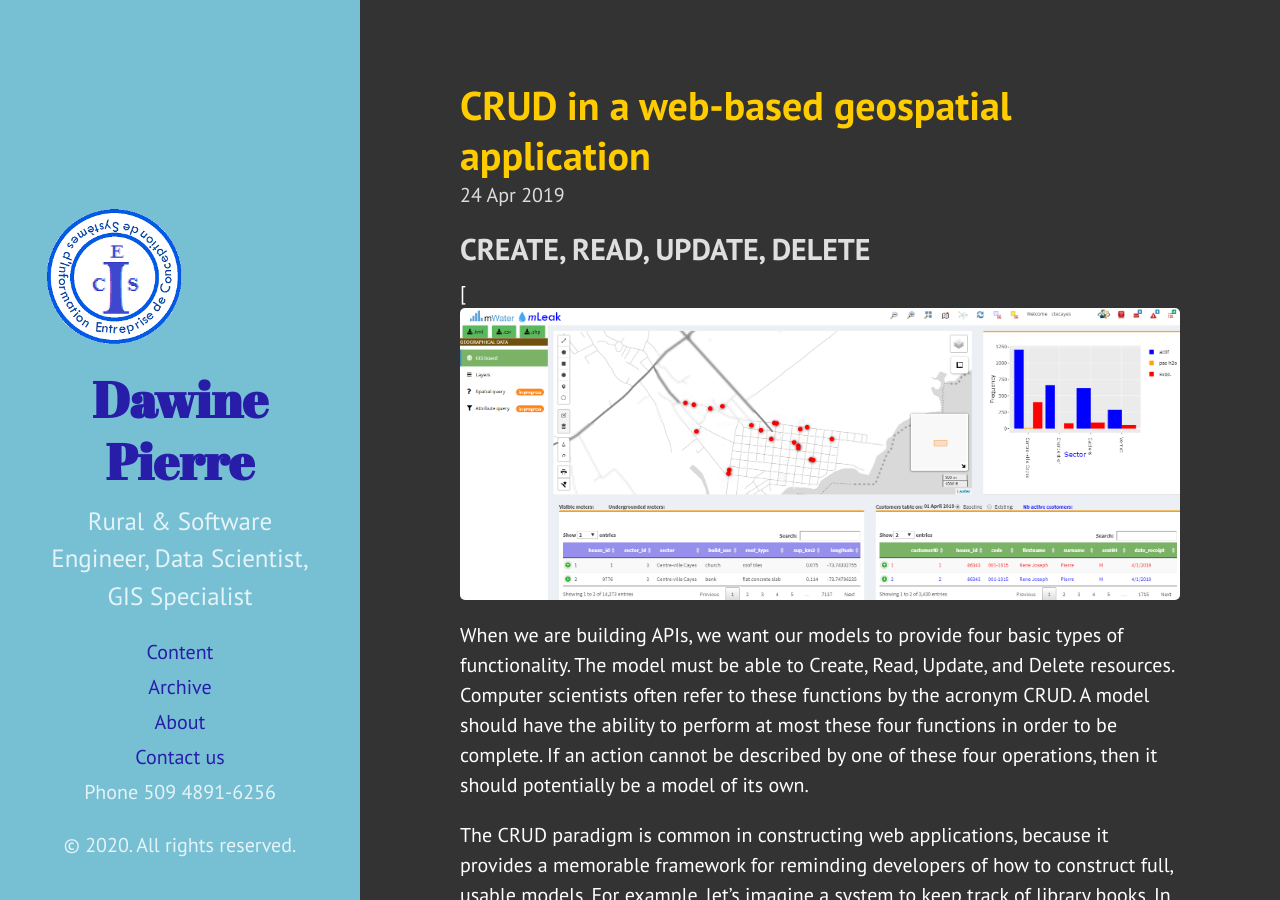
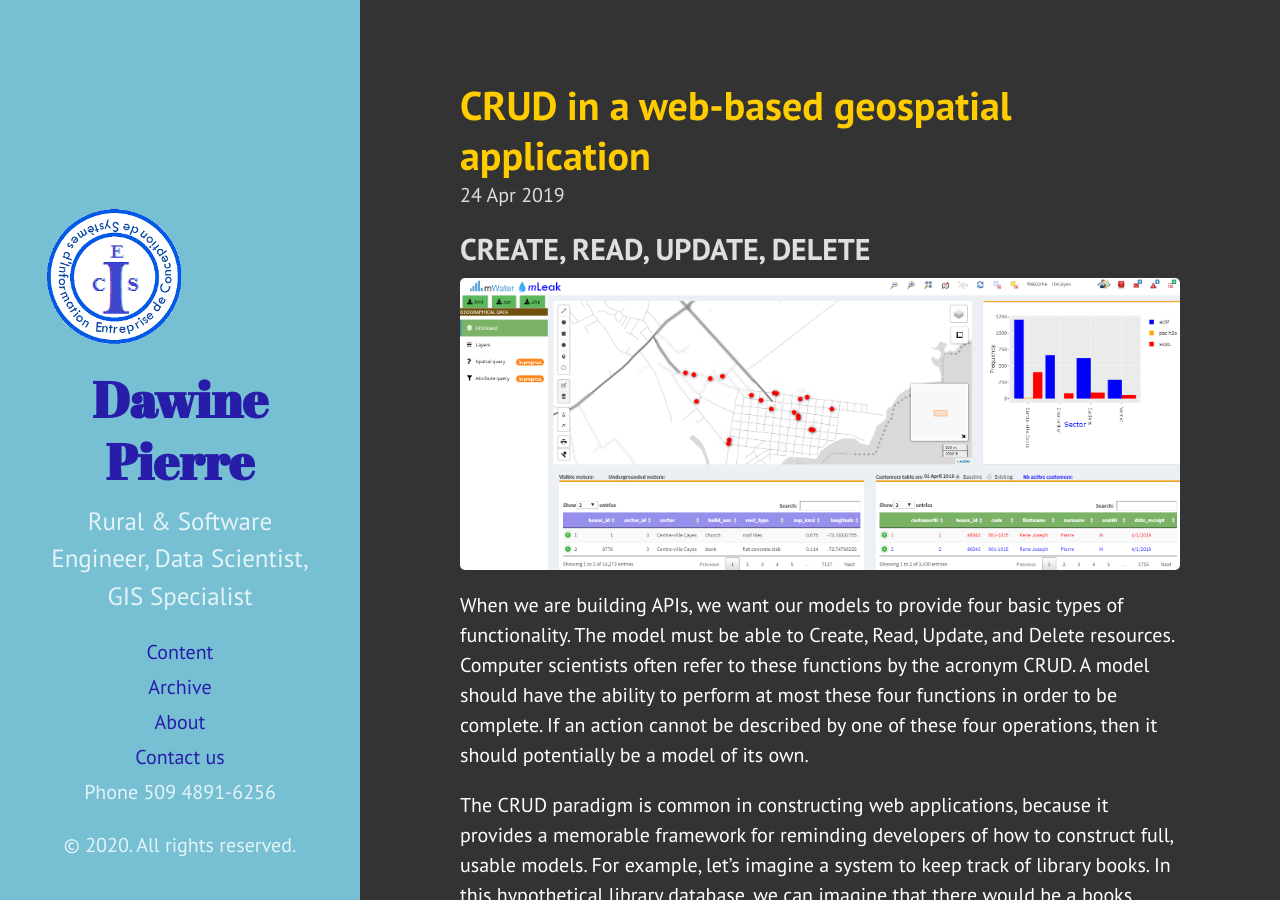
Before and after one commit to pdawine/pdawine.github.io, a Jekyll site: the page built from _posts/2019-04-24-CRUD_in_a_web_based_spatial_app.md, in a window 1280 px wide and 900 px high. Built offline with Jekyll 4.4.1, drawn with Linux system fonts in a browser that asks for light colours; a file with an impossible date is left out.

Commit message:
Update 2019-04-24-CRUD_in_a_web_based_spatial_app.md

```diff
--- a/_posts/2019-04-24-CRUD_in_a_web_based_spatial_app.md
+++ b/_posts/2019-04-24-CRUD_in_a_web_based_spatial_app.md
@@ -5,7 +5,7 @@ title: CRUD in a web-based geospatial application
 
 ## CREATE, READ, UPDATE, DELETE
 
-[![mCrop Web-based application](/assets/pictures/mleak.png)
+![mCrop Web-based application](/assets/pictures/mleak.png)
 
 
 When we are building APIs, we want our models to provide four basic types of functionality. The model must be able to Create, Read, Update, and Delete resources. Computer scientists often refer to these functions by the acronym CRUD. A model should have the ability to perform at most these four functions in order to be complete. If an action cannot be described by one of these four operations, then it should potentially be a model of its own.
```
